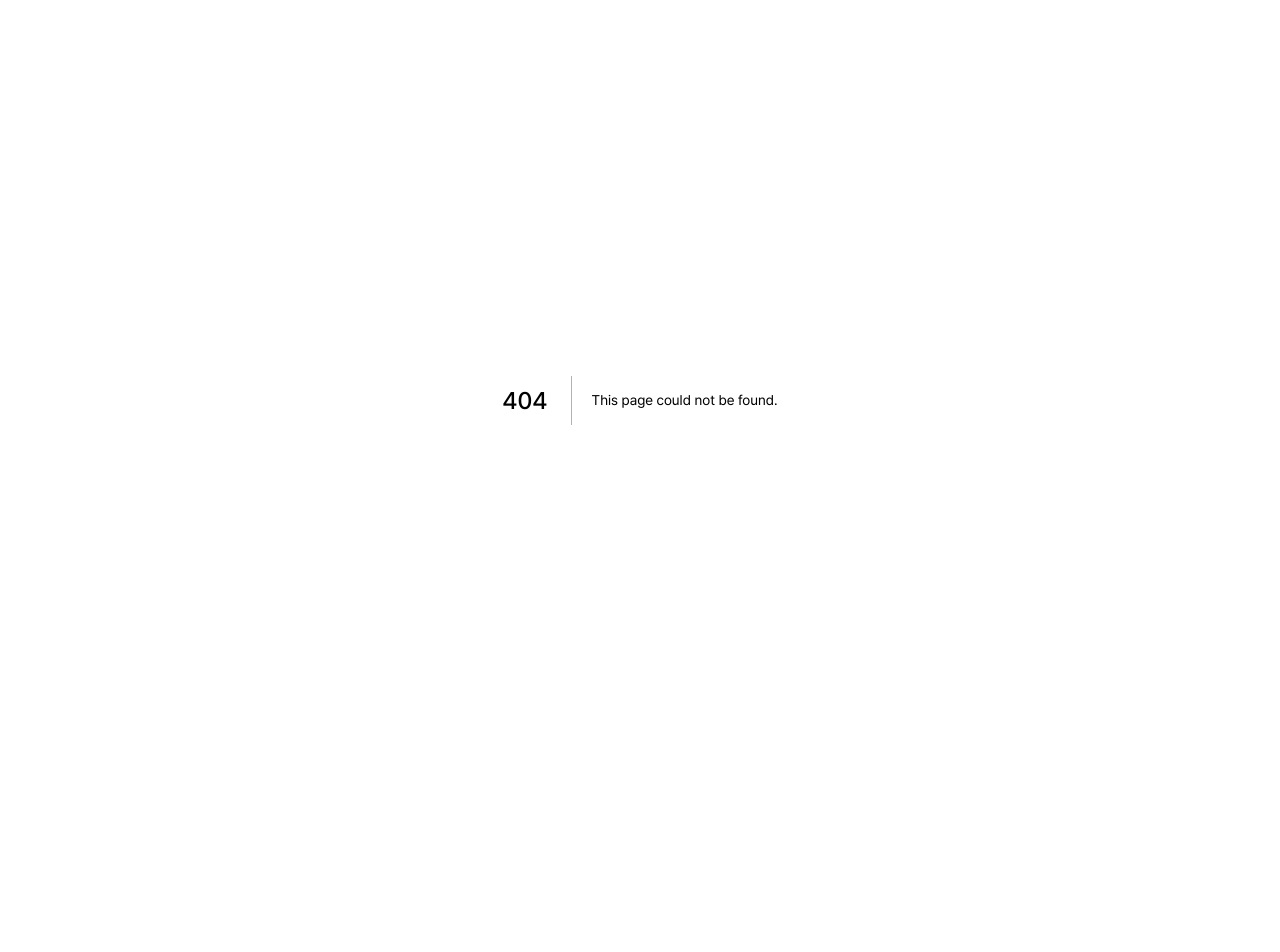
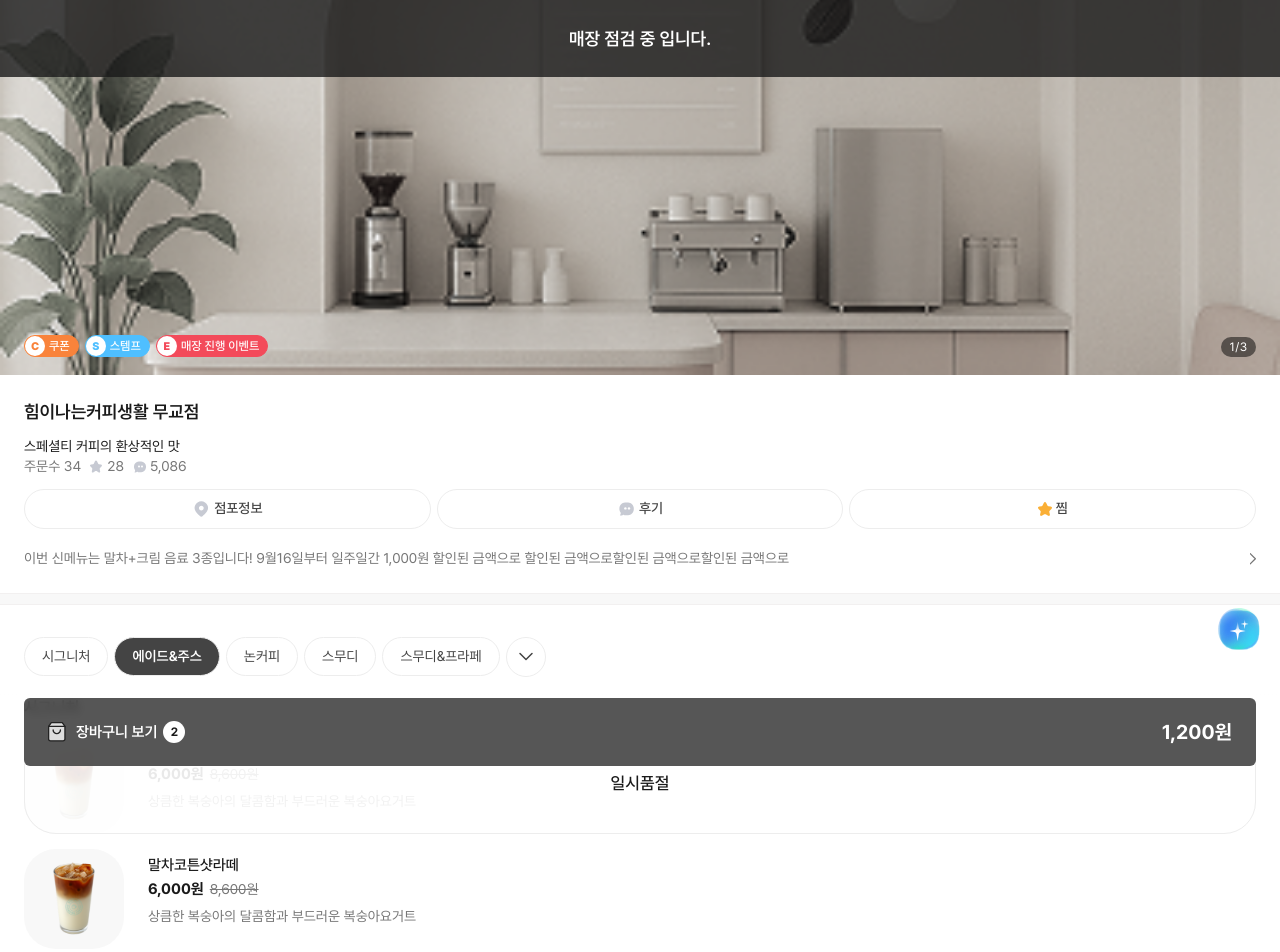
Before and after one commit to nalpari/whale-erp-pickup-app-pub, a Next.js app: page /storedetail in a window 1280 px wide. Before the commit this address had no page. Shown: the top 952 px of the page. Before the commit the page ends 800 px from the top, so only its background shows below. Built offline with nearby package versions, Linux system fonts and the light colour scheme; grey boxes are pictures that could not be loaded.

Commit message:
style: 폴더 네이밍 변경

```diff
--- /dev/null
+++ b/src/app/(sub)/orderdetail/page.tsx
@@ -0,0 +1,3 @@
+export default function OrderDetailPage() {
+  return <div>OrderDetailPage</div>;
+}
--- a/src/app/(sub)/detail/map/page.tsx
+++ b/src/app/(sub)/storedetail/map/page.tsx
@@ -1,6 +1,6 @@
 "use client";
 import { useRouter } from "next/navigation";
-import MapContents from "@/components/detail/MapContents";
+import MapContents from "@/components/storedetail/MapContents";
 
 export default function MapPage() {
   const router = useRouter();
@@ -11,7 +11,7 @@ export default function MapPage() {
           <div className="back-btn-bx">
             <button
               className="back-btn"
-              onClick={() => router.push("/detail")}
+              onClick={() => router.push("/storedetail")}
             ></button>
           </div>
           <h1>점포정보</h1>
--- a/src/app/(sub)/detail/page.tsx
+++ b/src/app/(sub)/storedetail/page.tsx
@@ -1,5 +1,5 @@
-import DetailHeader from "@/components/detail/DetailHeader";
-import DetailContents from "@/components/detail/DetailContents";
+import DetailHeader from "@/components/storedetail/DetailHeader";
+import DetailContents from "@/components/storedetail/DetailContents";
 
 export default function DetailPage() {
   return (
--- a/src/components/main/MainContents.tsx
+++ b/src/components/main/MainContents.tsx
@@ -46,7 +46,7 @@ export default function MainContents() {
           <div
             className="contents-item "
             key={index}
-            onClick={() => router.push(`/detail`)}
+            onClick={() => router.push(`/storedetail`)}
           >
             <div className="contents-img ">
               <div className="badge-wrap">
--- a/src/components/detail/DetailContents.tsx
+++ b/src/components/storedetail/DetailContents.tsx
@@ -53,7 +53,7 @@ export default function DetailContents() {
             <dd className="menu-item" key={index}>
               <button
                 className="menu-item-btn"
-                onClick={() => router.push(`/detail/${index + 1}`)}
+                onClick={() => router.push(`/storedetail/${index + 1}`)}
               >
                 <div className="menu-item-img">
                   <Image
--- a/src/components/detail/DetailHeader.tsx
+++ b/src/components/storedetail/DetailHeader.tsx
@@ -29,7 +29,7 @@ export default function DetailHeader() {
           <div className="back-btn-bx">
             <button
               className="back-btn"
-              onClick={() => router.push("/detail")}
+              onClick={() => router.push("/")}
             ></button>
           </div>
           <h1>힘이나는커피생활무교점</h1>
@@ -107,14 +107,14 @@ export default function DetailHeader() {
         <div className="detail-tab-wrap">
           <button
             className="detail-tab-item"
-            onClick={() => router.push("/detail/map")}
+            onClick={() => router.push("/storedetail/map")}
           >
             <span className="location icon"></span>
             <span>점포정보</span>
           </button>
           <button
             className="detail-tab-item"
-            onClick={() => router.push("/detail/review")}
+            onClick={() => router.push("/storedetail/review")}
           >
             <span className="comment icon"></span>
             <span>후기</span>
@@ -126,7 +126,7 @@ export default function DetailHeader() {
           </button>
         </div>
         <div className="detail-store-data">
-          <Link href="/detail/map">
+          <Link href="/storedetail/map">
             이번 신메뉴는 말차+크림 음료 3종입니다! 9월16일부터 일주일간 1,000원
             할인된 금액으로 할인된 금액으로할인된 금액으로할인된 금액으로
           </Link>
--- a/src/components/ui/Footer.tsx
+++ b/src/components/ui/Footer.tsx
@@ -15,7 +15,7 @@ export default function Footer() {
       </div>
       <Link href="/" className="ai-icon"></Link>
       <div className="footer-right">
-        <Link href="/" className="footer-btn">
+        <Link href="/orderdetail" className="footer-btn">
           <span className="icon03"></span>
           <span className="text">주문내역</span>
         </Link>
```
Also changed, not shown: src/app/(sub)/storedetail/[id]/page.tsx (renamed from src/app/(sub)/detail/review/page.tsx, +5 -6 lines), src/app/(sub)/storedetail/review/page.tsx (renamed from src/app/(sub)/detail/[id]/page.tsx, +6 -5 lines), src/components/storedetail/MapContents.tsx (renamed from src/components/detail/MapContents.tsx), src/components/storedetail/MenuContents.tsx (renamed from src/components/detail/MenuContents.tsx), src/components/storedetail/ReviewContents.tsx (renamed from src/components/detail/ReviewContents.tsx).
